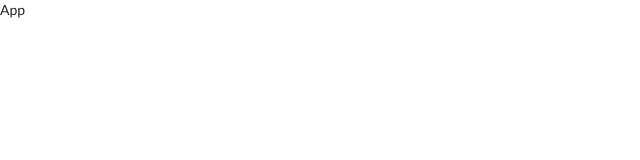
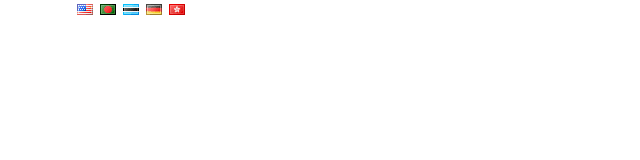
Before and after one commit to amitzed/react-field-translate, a React (Create React App) app: page / in a window 1280 px wide. Shown: the top 160 px of the page, without its empty margins (0-640 px from the left). Built offline with nearby package versions, Linux system fonts and the light colour scheme.

Commit message:
Initialized state with default english language and added flag icons of several different countries

```diff
--- a/public/index.html
+++ b/public/index.html
@@ -25,7 +25,7 @@
       Learn how to configure a non-root public URL by running `npm run build`.
     -->
     <link rel="stylesheet" href="https://cdnjs.cloudflare.com/ajax/libs/semantic-ui/2.4.1/semantic.min.css">
-    <title>React App</title>
+    <title>Field Translator</title>
   </head>
   <body>
     <noscript>You need to enable JavaScript to run this app.</noscript>
--- a/src/components/App.js
+++ b/src/components/App.js
@@ -1,9 +1,19 @@
 import React from 'react';
 
 class App extends React.Component {
+  state = { language: 'english'};
+
   render() {
     return (
-      <div>App</div>
+      <div className="ui container">
+        <div>
+          <i className="flag us" />
+          <i className="flag bd" />
+          <i className="flag bw" />
+          <i className="flag de" />
+          <i className="flag hk" />
+        </div>
+      </div>
     )
   }
 }
```
